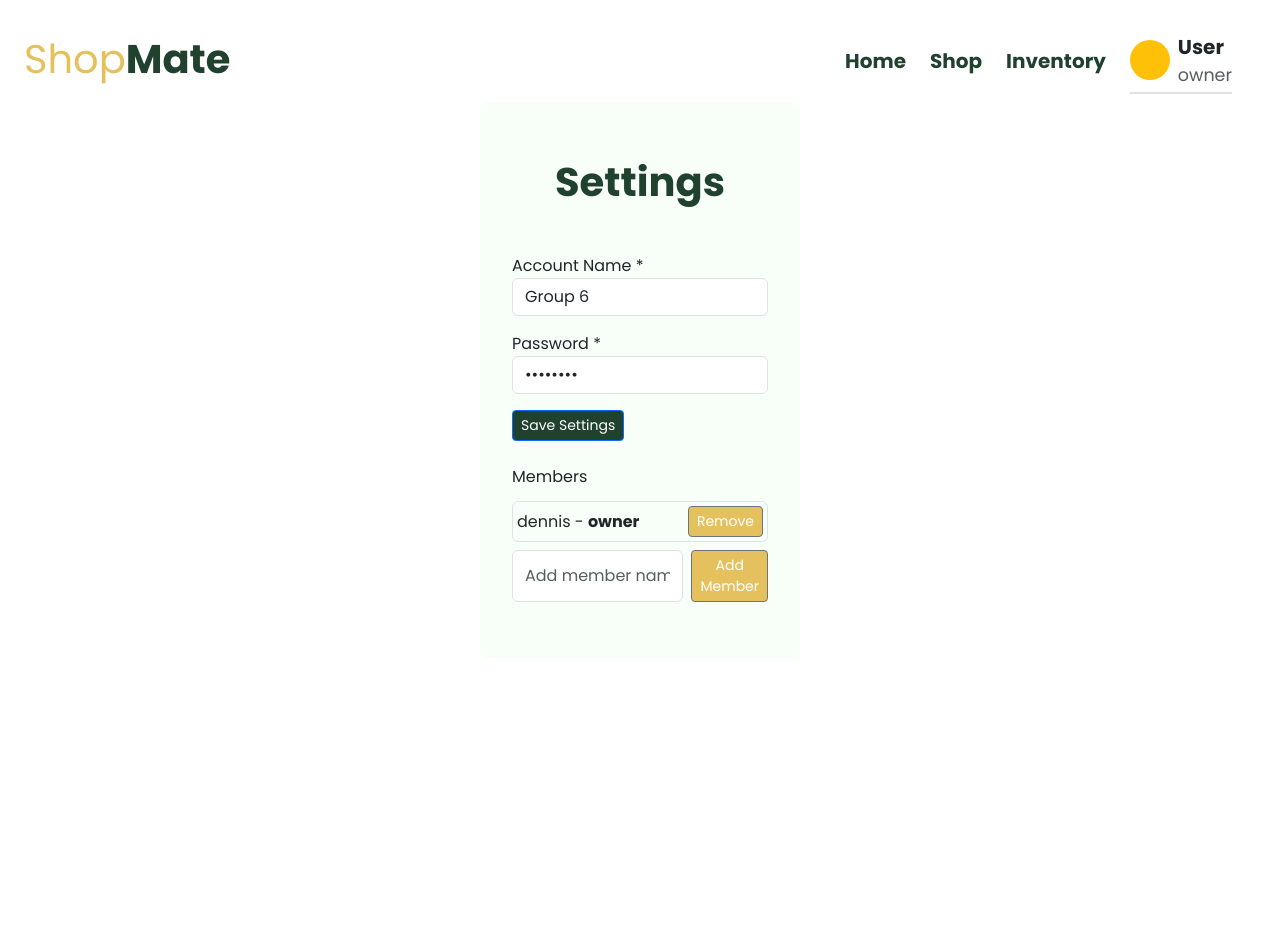
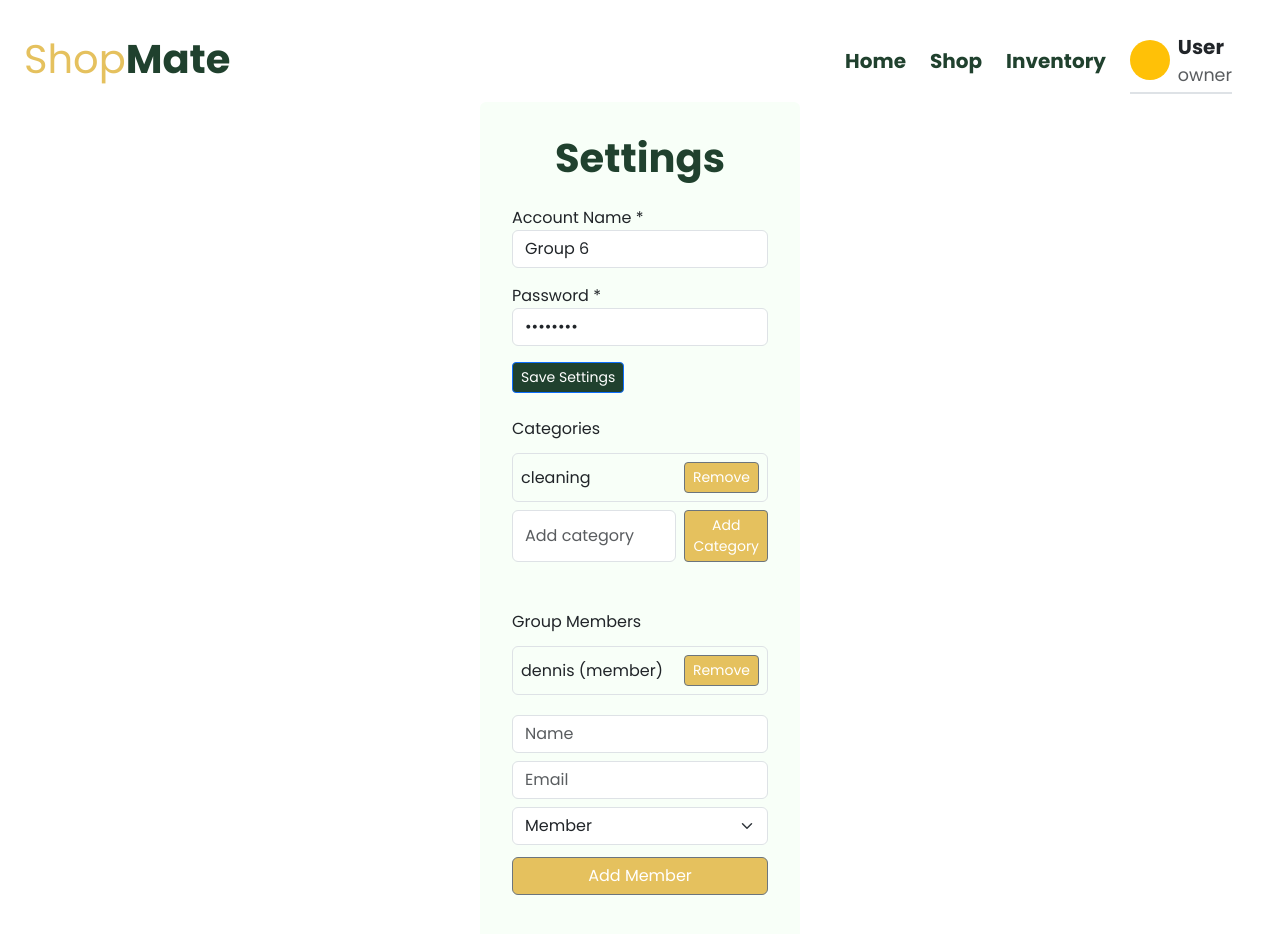
Before and after one commit to J-JMN/Phase2-Group6-project, a React (Vite) app: page /settings in a window 1280 px wide. Shown: the top 934 px of the page. Before the commit the page ends 800 px from the top, so only its background shows below. Built offline with nearby package versions, Linux system fonts and the light colour scheme; data requests are answered from the project's data file.

Commit message:
Settingspage

```diff
--- a/db.json
+++ b/db.json
@@ -1,4 +1,24 @@
 {
+  "settings": {
+    "accountName": "Group 6",
+    "accountPassword": "password",
+    "categories": [
+      {
+        "id": "1",
+        "name": [
+          "cleaning"
+        ]
+      }
+    ],
+    "members": [
+      {
+        "name": "dennis",
+        "email": "dennissammy77@gmail.com",
+        "role": "member",
+        "id": "1"
+      }
+    ]
+  },
   "inventory": [
     {
       "id": "1",
@@ -60,18 +80,6 @@
       ]
     }
   ],
-  "account": {
-    "accountName": "Group 6",
-    "accountPassword": "password",
-    "members": [
-      {
-        "name": "dennis",
-        "email": "dennissammy77@gmail.com",
-        "role": "owner",
-        "id": "1"
-      }
-    ]
-  },
   "templates": [
     {
       "id": "1",
--- /dev/null
+++ b/src/components/CategoryManager.jsx
@@ -0,0 +1,61 @@
+import React, { useState } from "react";
+import { toast } from "react-toastify";
+
+export default function CategoryManager({ categories, onChange }) {
+  const [newName, setNewName] = useState("");
+
+  const handleAdd = () => {
+    const name = newName.trim();
+    if (!name) return toast.warning("Enter category name");
+    if (categories.find((c) => c.name === name))
+      return toast.warning("Category exists");
+    const next = [...categories, { id: Date.now().toString(), name }];
+    onChange(next);
+    toast.success(`Category "${name}" added`);
+    setNewName("");
+  };
+
+  const handleRemove = (idx) => {
+    const removed = categories[idx];
+    const next = categories.filter((_, i) => i !== idx);
+    onChange(next);
+    toast.info(`Category "${removed.name}" removed`);
+  };
+
+  return (
+    <div className="my-4">
+      <label className="form-label">Categories</label>
+      <div className="w-100">
+        {categories.map((cat, i) => (
+          <div
+            key={cat.id}
+            className="d-flex justify-content-between align-items-center border p-2 rounded my-1"
+          >
+            <span>{cat.name}</span>
+            <button
+              className="btn btn-sm btn-secondary custom-bg-secondary"
+              onClick={() => handleRemove(i)}
+            >
+              Remove
+            </button>
+          </div>
+        ))}
+      </div>
+      <div className="d-flex mt-2">
+        <input
+          type="text"
+          className="form-control me-2"
+          placeholder="Add category"
+          value={newName}
+          onChange={(e) => setNewName(e.target.value)}
+        />
+        <button
+          className="btn btn-sm btn-secondary custom-bg-secondary"
+          onClick={handleAdd}
+        >
+          Add Category
+        </button>
+      </div>
+    </div>
+  );
+}
--- a/src/components/MemberManager.jsx
+++ b/src/components/MemberManager.jsx
@@ -1,56 +1,91 @@
 import React, { useState } from "react";
+import { toast } from "react-toastify";
 
 export default function MemberManager({ members, onChange }) {
-  const [newMember, setNewMember] = useState("");
+  const [name, setName] = useState("");
+  const [email, setEmail] = useState("");
+  const [role, setRole] = useState("member");
 
   const handleAdd = () => {
-    const name = newMember.trim();
-    if (!name) return;
-    const updated = [...members, { name, role: "Member" }];
-    onChange(updated);
-    setNewMember("");
+    if (!name.trim() || !email.trim()) {
+      toast.warning("Name and Email are required");
+      return;
+    }
+    const alreadyExists = members.find((m) => m.email === email);
+    if (alreadyExists) {
+      toast.error("Member with that email already exists");
+      return;
+    }
+    const newMember = {
+      id: Date.now().toString(),
+      name: name.trim(),
+      email: email.trim(),
+      role,
+    };
+    const updatedMembers = [...members, newMember];
+    onChange(updatedMembers);
+    toast.success(`Member "${name.trim()}" added`);
+    setName("");
+    setEmail("");
+    setRole("member");
   };
 
-  const handleRemove = (idx) => {
-    const updated = members.filter((_, i) => i !== idx);
-    onChange(updated);
+  const handleRemove = (id) => {
+    const memberToRemove = members.find((m) => m.id === id);
+    if (!memberToRemove) return;
+
+    const updatedMembers = members.filter((m) => m.id !== id);
+    onChange(updatedMembers);
+    toast.success(`Member "${memberToRemove.name}" removed`);
   };
 
   return (
     <div className="my-4">
-      <label className="form-label">Members</label>
+      <label className="form-label">Group Members</label>
       <div className="w-100">
-        {members.map((member, i) => (
+        {members.map((member) => (
           <div
-            key={i}
-            className="d-flex flex-row justify-content-between w-100 align-items-center border p-1 rounded my-1"
+            key={member.id}
+            className="d-flex justify-content-between align-items-center border p-2 rounded my-1"
           >
             <span>
-              {member.name} - <strong>{member.role}</strong>
+              {member.name} ({member.role})
             </span>
-            {member.role !== "Owner" && (
-              <button
-                type="button"
-                onClick={() => handleRemove(i)}
-                className="btn btn-sm btn-secondary custom-bg-secondary"
-              >
-                Remove
-              </button>
-            )}
+            <button
+              className="btn btn-sm btn-secondary custom-bg-secondary"
+              onClick={() => handleRemove(member.id)}
+            >
+              Remove
+            </button>
           </div>
         ))}
       </div>
-      <div className="d-flex mt-2">
+
+      <div className="d-flex flex-column mt-3">
         <input
           type="text"
-          className="form-control me-2"
-          placeholder="Add member name"
-          value={newMember}
-          onChange={(e) => setNewMember(e.target.value)}
+          className="form-control my-1"
+          placeholder="Name"
+          value={name}
+          onChange={(e) => setName(e.target.value)}
         />
+        <input
+          type="email"
+          className="form-control my-1"
+          placeholder="Email"
+          value={email}
+          onChange={(e) => setEmail(e.target.value)}
+        />
+        <select
+          className="form-select my-1"
+          value={role}
+          onChange={(e) => setRole(e.target.value)}
+        >
+          <option value="member">Member</option>
+          <option value="owner">Owner</option>
+        </select>
         <button
-          type="button"
-          className="btn btn-sm btn-secondary custom-bg-secondary"
+          className="btn btn-secondary custom-bg-secondary mt-2"
           onClick={handleAdd}
         >
           Add Member
--- a/src/hooks/useSettingsData.js
+++ b/src/hooks/useSettingsData.js
@@ -3,47 +3,36 @@ import { toast } from "react-toastify";
 
 const SETTINGS_URL = "http://localhost:3000/settings";
 
-const useSettingsData = () => {
-  const [settings, setSettings] = useState({
-    accountName: "",
-    accountPassword: "",
-    members: [{ name: "You", role: "Owner" }],
-  });
+export default function useSettingsData() {
+  const [settings, setSettings] = useState(null);
 
   useEffect(() => {
-    fetchSettings();
+    (async () => {
+      try {
+        const res = await fetch(SETTINGS_URL);
+        if (!res.ok) throw new Error();
+        const data = await res.json();
+        setSettings(data);
+      } catch {
+        toast.error("Error loading settings");
+      }
+    })();
   }, []);
 
-  const fetchSettings = async () => {
-    try {
-      const res = await fetch(SETTINGS_URL);
-      if (!res.ok) throw new Error("Failed to load settings");
-      const data = await res.json();
-      setSettings({
-        accountName: data.accountName || "",
-        accountPassword: data.accountPassword || "",
-        members: data.members || [{ name: "You", role: "Owner" }],
-      });
-    } catch {
-      toast.error("Error loading settings");
-    }
-  };
-
-  const updateSettings = async (payload) => {
+  const updateSettings = async (updated) => {
     try {
       const res = await fetch(SETTINGS_URL, {
         method: "PUT",
         headers: { "Content-Type": "application/json" },
-        body: JSON.stringify(payload),
+        body: JSON.stringify(updated),
       });
       if (!res.ok) throw new Error();
+      setSettings(updated);
       toast.success("Settings saved successfully!");
     } catch {
       toast.error("Error saving settings");
     }
   };
 
-  return { settings, setSettings, updateSettings };
-};
-
-export default useSettingsData;
+  return { settings, updateSettings };
+}
--- a/src/pages/Settings.jsx
+++ b/src/pages/Settings.jsx
@@ -1,72 +1,49 @@
-import React, { useEffect, useState } from "react";
-import usePUT from "../hooks/usePUT";
+import React from "react";
+import useSettingsData from "../hooks/useSettingsData";
 import SettingsForm from "../components/SettingsForm";
 import MemberManager from "../components/MemberManager";
+import CategoryManager from "../components/CategoryManager";
+import { ToastContainer } from "react-toastify";
+import "react-toastify/dist/ReactToastify.css";
 
 export default function SettingsPage() {
-  const [account, setAccount] = useState(null);
-  const { putData, loading, error } = usePUT("http://localhost:3000/account");
+  const { settings, updateSettings } = useSettingsData();
+  if (!settings) return <p>Loading...</p>;
 
-  // Fetch account data from db.json
-  useEffect(() => {
-    fetch("http://localhost:3000/account")
-      .then((res) => res.json())
-      .then((data) => {
-        setAccount({
-          accountName: data.accountName,
-          accountPassword: data.accountPassword,
-          members: data.members,
-        });
-      })
-      .catch((err) => {
-        console.error("Error fetching account data:", err);
-      });
-  }, []);
-
-  if (!account) return <p>Loading...</p>;
-  if (loading) return <p>Saving...</p>;
-  if (error) return <p>Error saving settings.</p>;
-
-  const saveAccount = async (updatedFields) => {
-    const updated = {
-      accountName: updatedFields.accountName ?? account.accountName,
-      accountPassword: updatedFields.accountPassword ?? account.accountPassword,
-      members: updatedFields.members ?? account.members,
-    };
-    setAccount(updated);
-    await putData({
-      accountName: updated.accountName,
-      accountPassword: updated.accountPassword,
-      members: updated.members,
+  const handleFormSubmit = (values) => {
+    updateSettings({
+      ...settings,
+      accountName: values.accountName,
+      accountPassword: values.accountPassword,
     });
   };
 
   return (
     <div className="d-flex w-md-50 m-auto justify-content-center align-items-center h-100">
-      <div
-        className="d-flex flex-column rounded w-md-50 custom-bg-base"
-        style={{ padding: "32px" }}
-      >
-        <div className="text-align-center d-flex flex-column align-items-center justify-content-center w-100 my-4">
-          <h3 className="display-6 custom-text-color-primary fw-bold mb-4">
-            Settings
-          </h3>
-        </div>
+      <div className="d-flex flex-column rounded w-md-50 custom-bg-base" style={{ padding: "32px" }}>
+        <h3 className="display-6 custom-text-color-primary fw-bold mb-4 text-center">
+          Settings
+        </h3>
 
         <SettingsForm
           initialValues={{
-            accountName: account.accountName,
-            accountPassword: account.accountPassword,
+            accountName: settings.accountName,
+            accountPassword: settings.accountPassword,
           }}
-          onSubmit={({ accountName, accountPassword }) =>
-            saveAccount({ accountName, accountPassword })
-          }
+          onSubmit={handleFormSubmit}
+        />
+
+        <CategoryManager
+          categories={settings.categories}
+          onChange={(cats) => updateSettings({ ...settings, categories: cats })}
         />
 
         <MemberManager
-          members={account.members}
-          onChange={(members) => saveAccount({ members })}
+          members={settings.members}
+          onChange={(mems) => updateSettings({ ...settings, members: mems })}
         />
+
+        <ToastContainer position="top-right" autoClose={3000} />
       </div>
     </div>
   );
```
